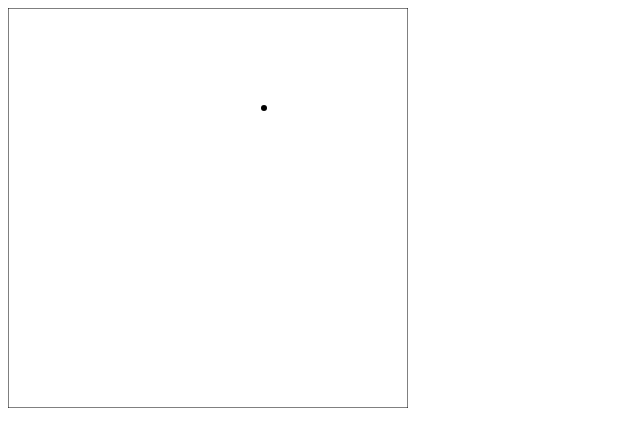
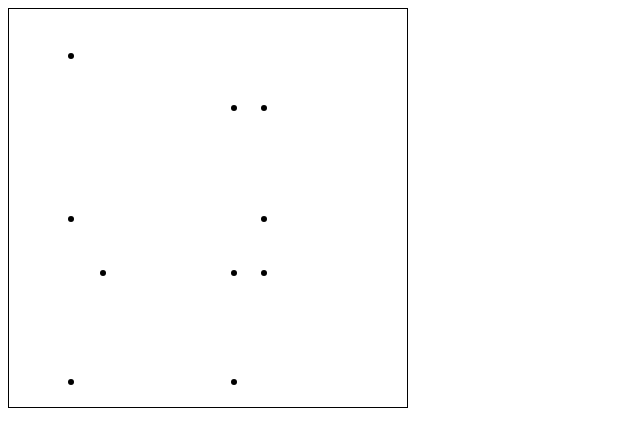
Before and after one commit to Fidelya1988/Ball, a plain HTML site: page Ball.html in a window 1280 px wide. Shown: the whole page, without its empty margins (0-640 px from the left). Drawn offline with Linux system fonts and the light colour scheme.

Commit message:
Создала 10 объектов в масиве balls, которые двигаются рандомно

```diff
--- a/Ball.html
+++ b/Ball.html
@@ -60,19 +60,23 @@
         var width = canvas.width;
         var height = canvas.height;
 
-        var ball = new Ball();
-        setInterval(function () {
-            ctx.clearRect(0, 0, width, height);
-            ball.draw();
-            ball.move();
-            ball.checkCollision();
-            ctx.strokeRect(0, 0, width, height);
-        }, 30);
+
 
         var balls = [];
         for (var i = 0; i < 10; i++) {
-            balls.push(ball);
-        }
+            balls.push(new Ball());
+        };
+
+        setInterval(function () {
+            ctx.clearRect(0, 0, width, height);
+            for (var i = 0; i < 10; i++) {
+
+                balls[i].draw();
+                balls[i].move();
+                balls[i].checkCollision();
+                ctx.strokeRect(0, 0, width, height);
+            }
+        }, 30);
 
     </script>
 </body>
```
